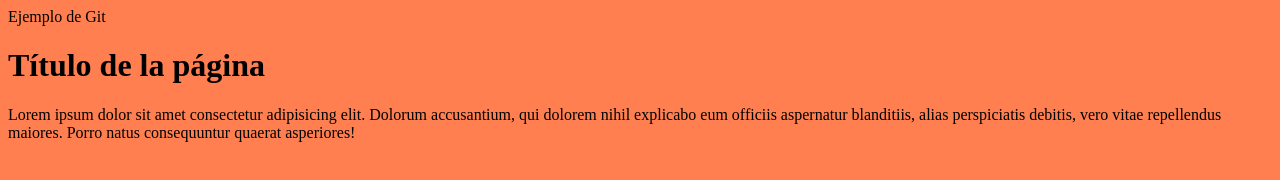
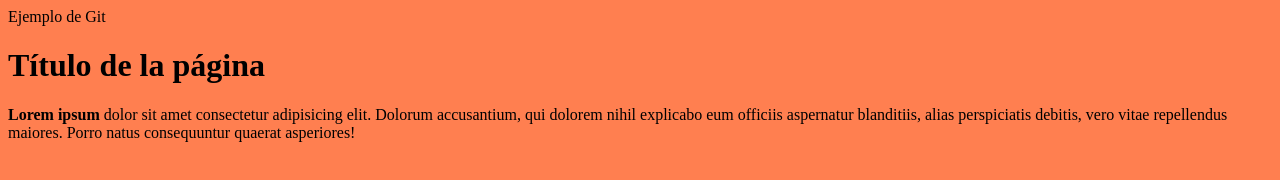
Before and after one commit to johafegu/BecaAngular6, a plain HTML site: page index.html in a window 1280 px wide. Drawn offline with Linux system fonts and the light colour scheme.

Commit message:
Lorem ipsum negrita

```diff
--- a/index.html
+++ b/index.html
@@ -25,7 +25,7 @@
     Ejemplo de Git
     <h1>Título de la página</h1>
 
-    <p>Lorem ipsum dolor sit amet consectetur adipisicing elit. Dolorum accusantium, qui dolorem nihil explicabo eum officiis aspernatur blanditiis, alias perspiciatis debitis, vero vitae repellendus maiores. Porro natus consequuntur quaerat asperiores!
+    <p><strong>Lorem ipsum </strong>dolor sit amet consectetur adipisicing elit. Dolorum accusantium, qui dolorem nihil explicabo eum officiis aspernatur blanditiis, alias perspiciatis debitis, vero vitae repellendus maiores. Porro natus consequuntur quaerat asperiores!
     </p>
 
 
```
